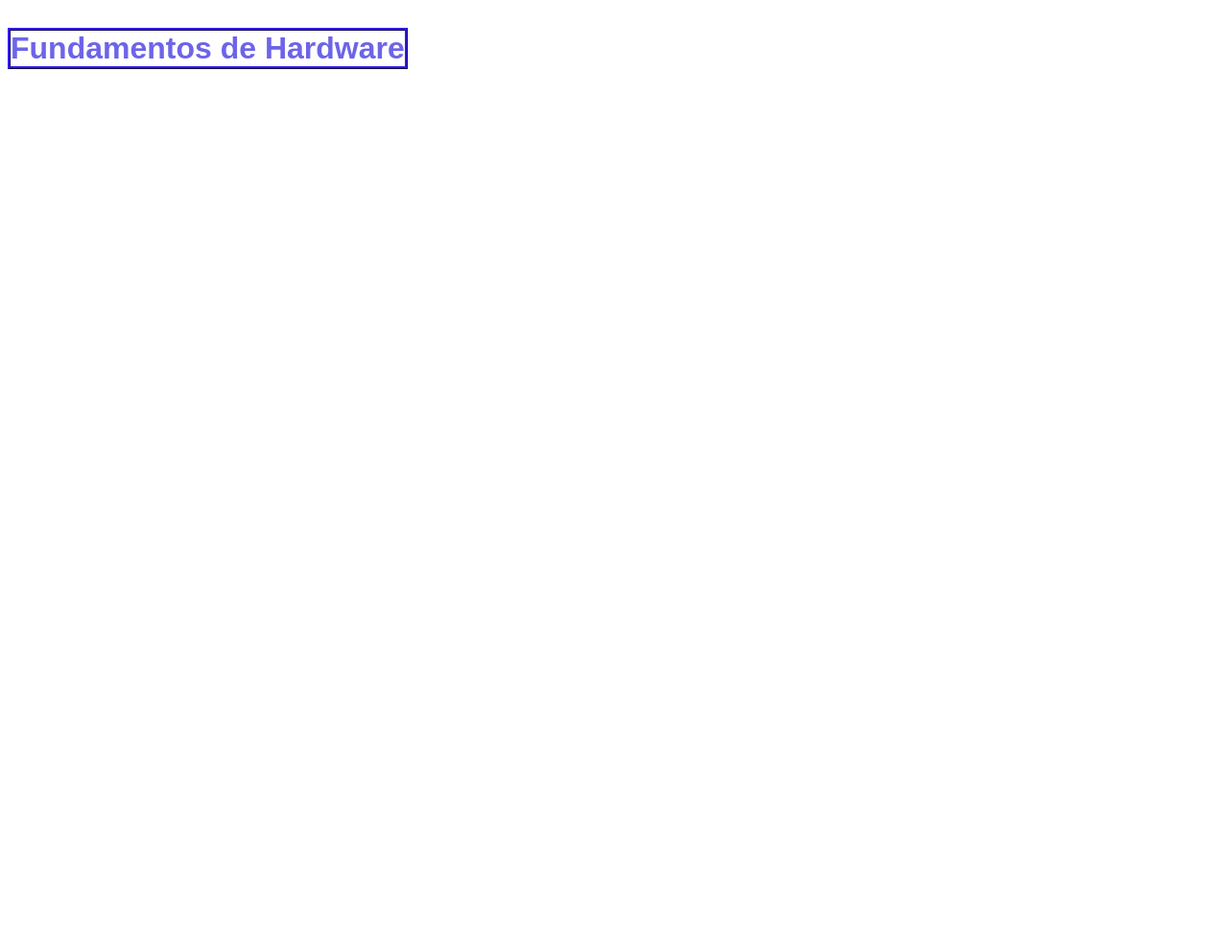
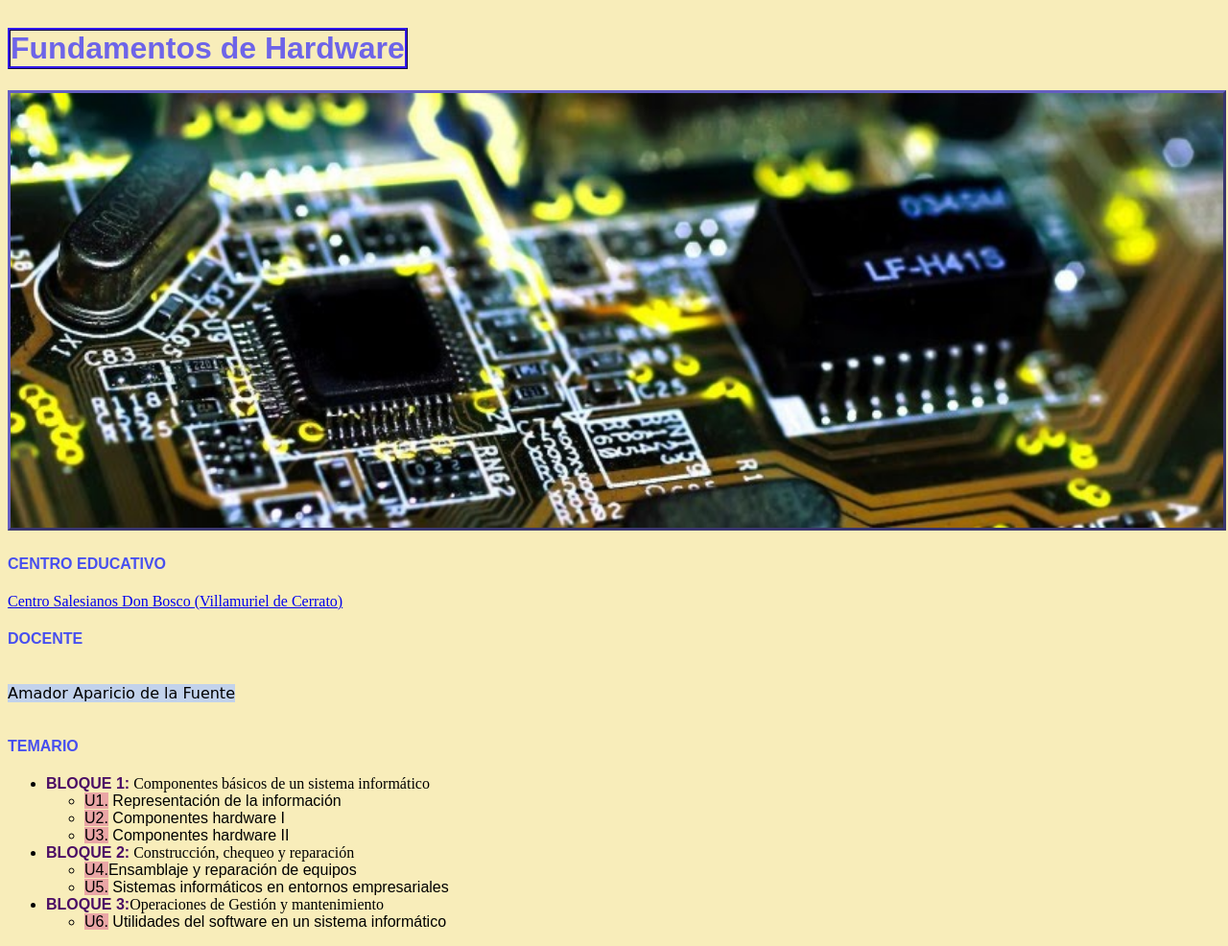
Before and after one commit to jaimesantodomingof/clases, a plain HTML site: page FHW.html in a window 1280 px wide. Shown: the whole page at 96% size. Before the commit the page ends 800 px from the top, so only its background shows below. Drawn offline with Linux system fonts and the light colour scheme.

Commit message:
Cuarto Commit

```diff
--- a/FHW.html
+++ b/FHW.html
@@ -6,6 +6,33 @@
 	<link rel="stylesheet" type="text/css" href="estilos2.css">
 </head>
 <body>
-	<h1>Fundamentos de Hardware</h1>
+	<header>
+		<h1>Fundamentos de Hardware</h1>
+			<img class="encabezado" src="fhw.jpg">
+	</header>
+	<main>
+		<h4>CENTRO EDUCATIVO</h4>
+			<a href="http://www.centrodonbosco.es/web/">Centro Salesianos Don Bosco (Villamuriel de Cerrato)</a>
+		<h4>DOCENTE</h4>
+			<p class="profesor">Amador Aparicio de la Fuente</p>
+		<h4>TEMARIO</h4>
+			<ul>
+				<li><strong>BLOQUE 1:</strong> Componentes básicos de un sistema informático</li>
+					<ul class="contenidos">
+						<li><mark>U1.</mark> Representación de la información</li>
+						<li><mark>U2.</mark> Componentes hardware I</li>
+						<li><mark>U3.</mark> Componentes hardware II</li>
+					</ul>
+				<li><strong>BLOQUE 2:</strong> Construcción, chequeo y reparación</li>
+					<ul class="contenidos">
+						<li><mark>U4.</mark >Ensamblaje y reparación de equipos</li>
+						<li><mark>U5.</mark> Sistemas informáticos en entornos empresariales</li>
+					</ul>
+				<li><strong>BLOQUE 3:</strong>Operaciones de Gestión y mantenimiento</li>
+					<ul class="contenidos">
+						<li><mark>U6.</mark> Utilidades del software en un sistema informático</li>
+					</ul>
+			</ul>
+	</main>
 </body>
 </html>
--- a/estilos.css
+++ b/estilos.css
@@ -1,3 +1,6 @@
+body{
+	background-color: #F8EDBA
+}
 h1{
 	color:#152089;
 	font-family: sans-serif;
@@ -37,10 +40,3 @@ img{
 	float: left;
 	width: 180px;
 }
-
-p{
-
-}
-strong{
-
- }
--- a/estilos2.css
+++ b/estilos2.css
@@ -1,9 +1,37 @@
+body{
+	background-color: #F8EDBA
+}
 h1{
 	color: #6D64E8;
 	border-style: ridge;
 	border-color: #211198;
 	display: inline-block;
 	font-family: 'Kanit', sans-serif;
+}
+.encabezado{
+	width: 100%;
+	border-style: outset;
 
-
+	border-color: #655EC1;
 }
+h4{
+	color:#474FEF;
+	font-family: 'Fjalla One', sans-serif;
+	font-size: 12pt;
+}
+.profesor{
+	font-family: 'Charm', cursive;
+	background-color: #C2D2EB;
+	display: inline-block;
+}
+strong{
+	font-family: 'Viga', sans-serif;
+	color: #4B0D65
+}
+mark{
+	background-color: #EAA6A6;
+	font-family: 'Dosis', sans-serif;
+}
+.contenidos{
+	font-family: 'Dosis', sans-serif;
+}
```
Also changed, not shown: index.html (+5 -3 lines), fhw.jpg (added).
